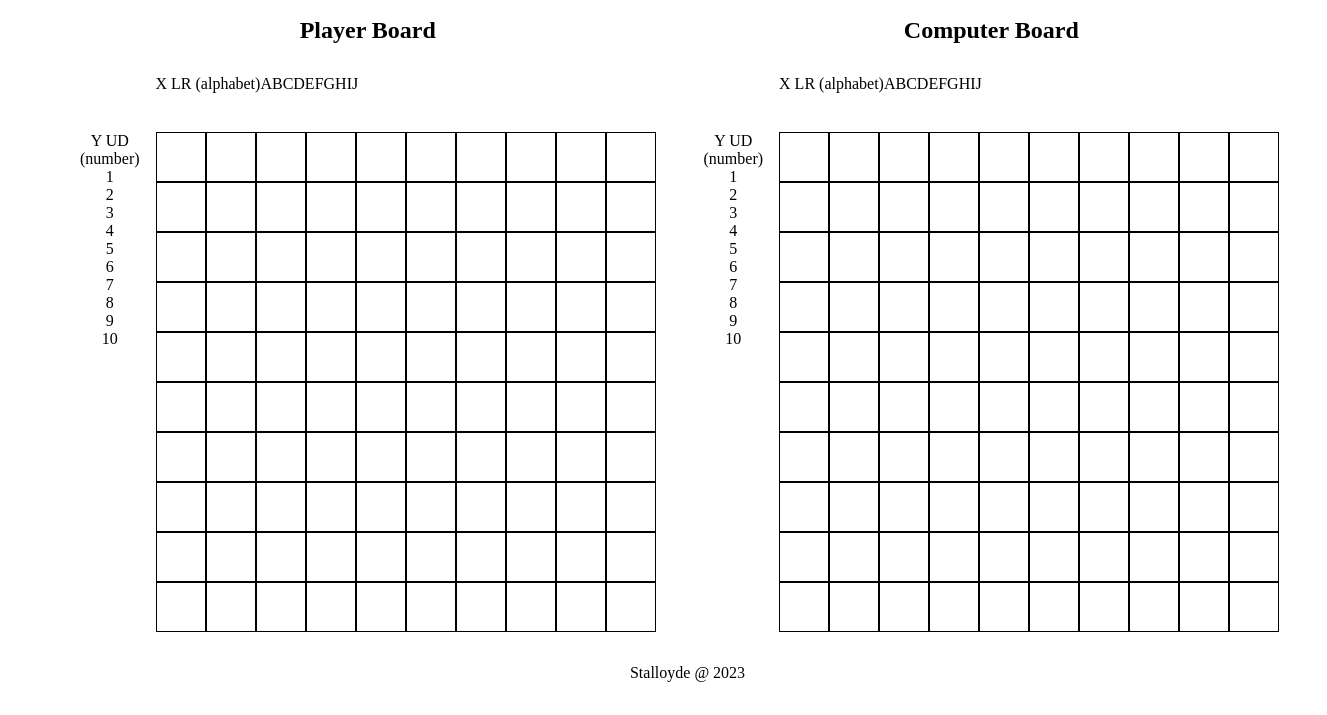
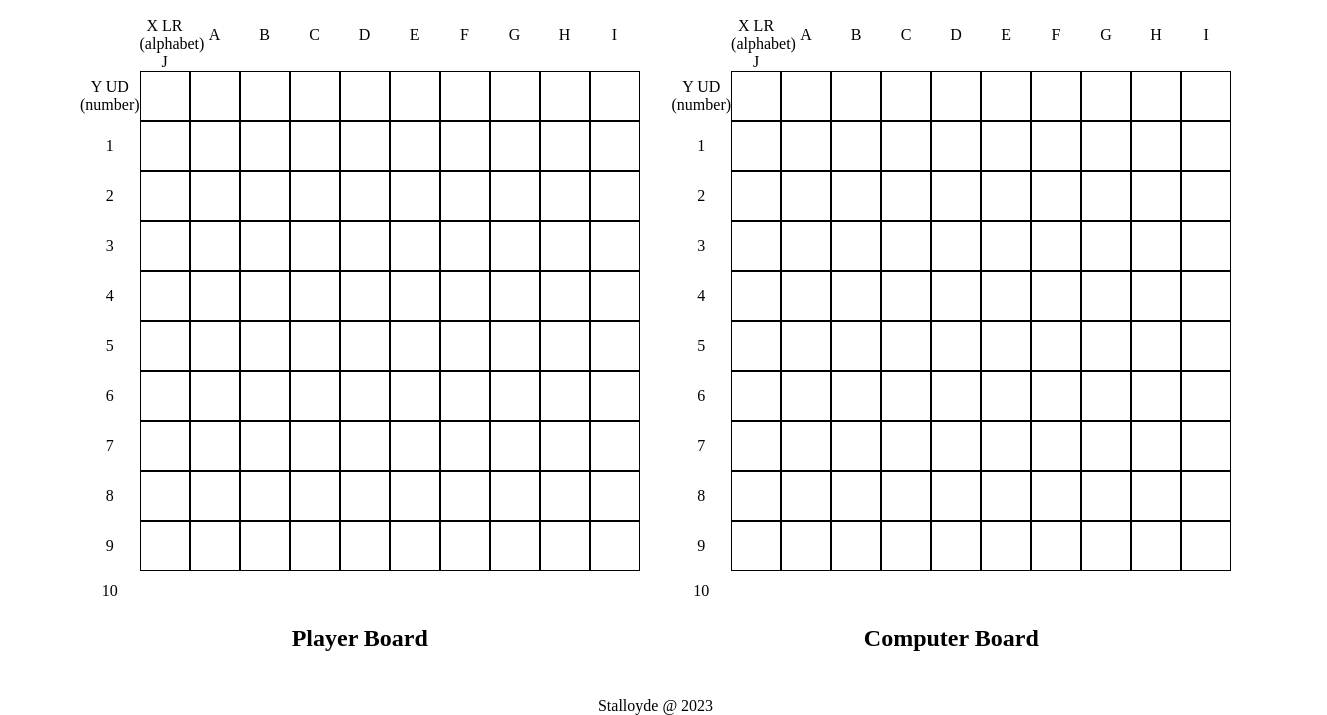
Before and after one commit to Stalloyde/battleship, a website built with webpack: page src/index.html in a window 1280 px wide. Shown: the part 100-815 px from the top of the page, 1327 px wide, since content can reach past the window. Built offline with nearby package versions, Linux system fonts and the light colour scheme.

Commit message:
Align grid and board labels

```diff
--- a/src/style.css
+++ b/src/style.css
@@ -5,9 +5,9 @@
 }
 
 body {
+  display: grid;
+  grid-template-rows: 1fr 10fr 1fr;
   height: 100vh;
-  display: grid;
-  grid-template-rows: 1fr 15fr 1fr;
   padding: 3em;
   text-align: center;
 }
@@ -22,31 +22,40 @@ body {
 .game-container {
   display: grid;
   grid-template-columns: 1fr 1fr;
+  align-items: center;
   padding: 1em;
   text-align: center;
-  align-items: center;
 }
 
-.game-container > div {
+.player-gameboard-container,
+.computer-gameboard-container {
   display: grid;
-  gap: 1em;
   grid-template-columns: 0.5fr 4fr;
-  grid-template-rows: 0.5fr 0.5fr 6fr;
+  grid-template-rows: 1fr 10fr 1fr;
   margin: auto auto;
   padding: 1em;
 }
 
-.game-container > div > h2 {
+.player-gameboard-container > h2,
+.computer-gameboard-container > h2 {
+  display: grid;
   grid-column: 1/3;
+  grid-row: 3/4;
+  align-items: center;
 }
 
-.game-container > div > .x-axis-label {
-  grid-column: 2/4;
-  display: flex;
+.x-axis-label {
+  display: grid;
+  grid-column: 2/3;
+  grid-template-columns: repeat(10, 50px);
+  align-items: center;
 }
 
-.game-container > div > .y-axis-label {
-  grid-row: 3/4;
+.y-axis-label {
+  display: grid;
+  grid-row: 2/3;
+  grid-template-rows: repeat(10, 50px);
+  align-items: center;
 }
 
 .player-grid,
```
